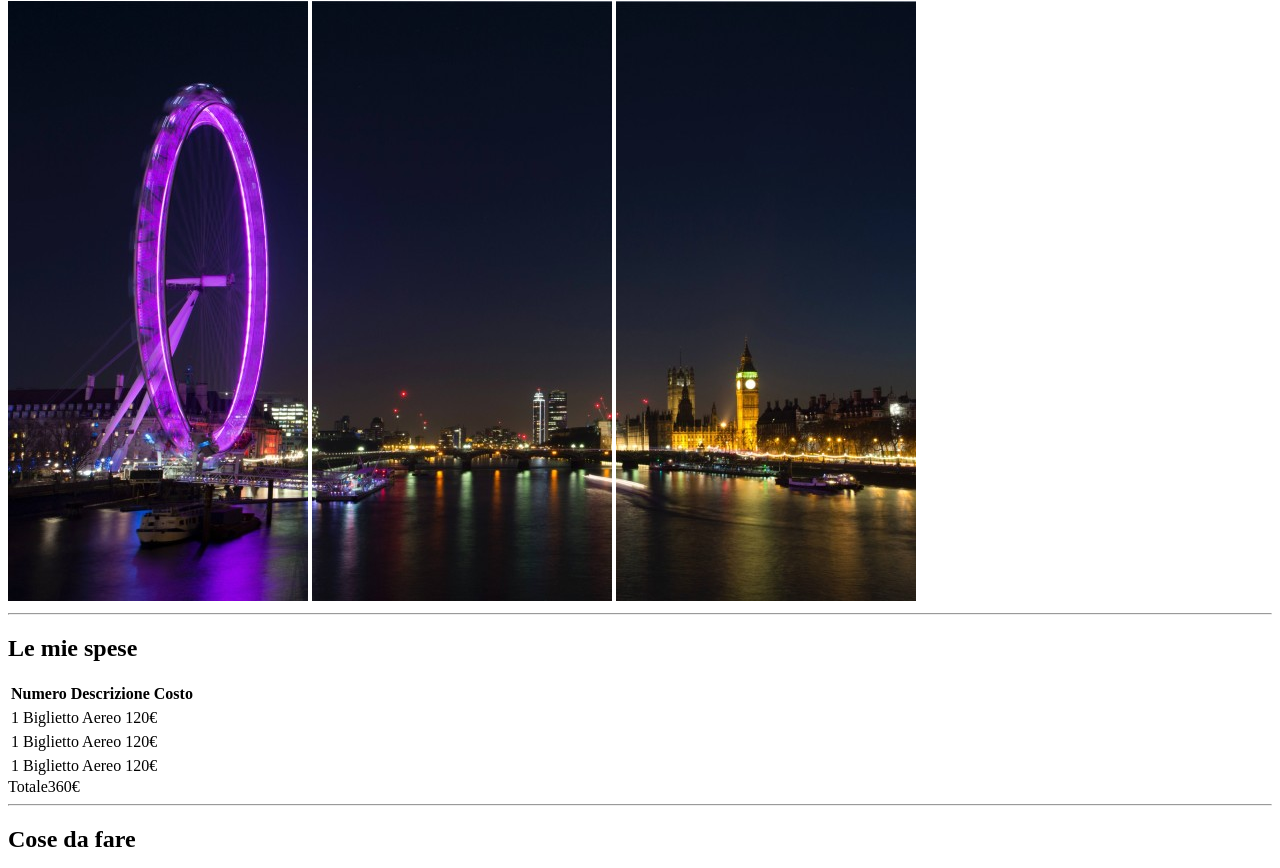
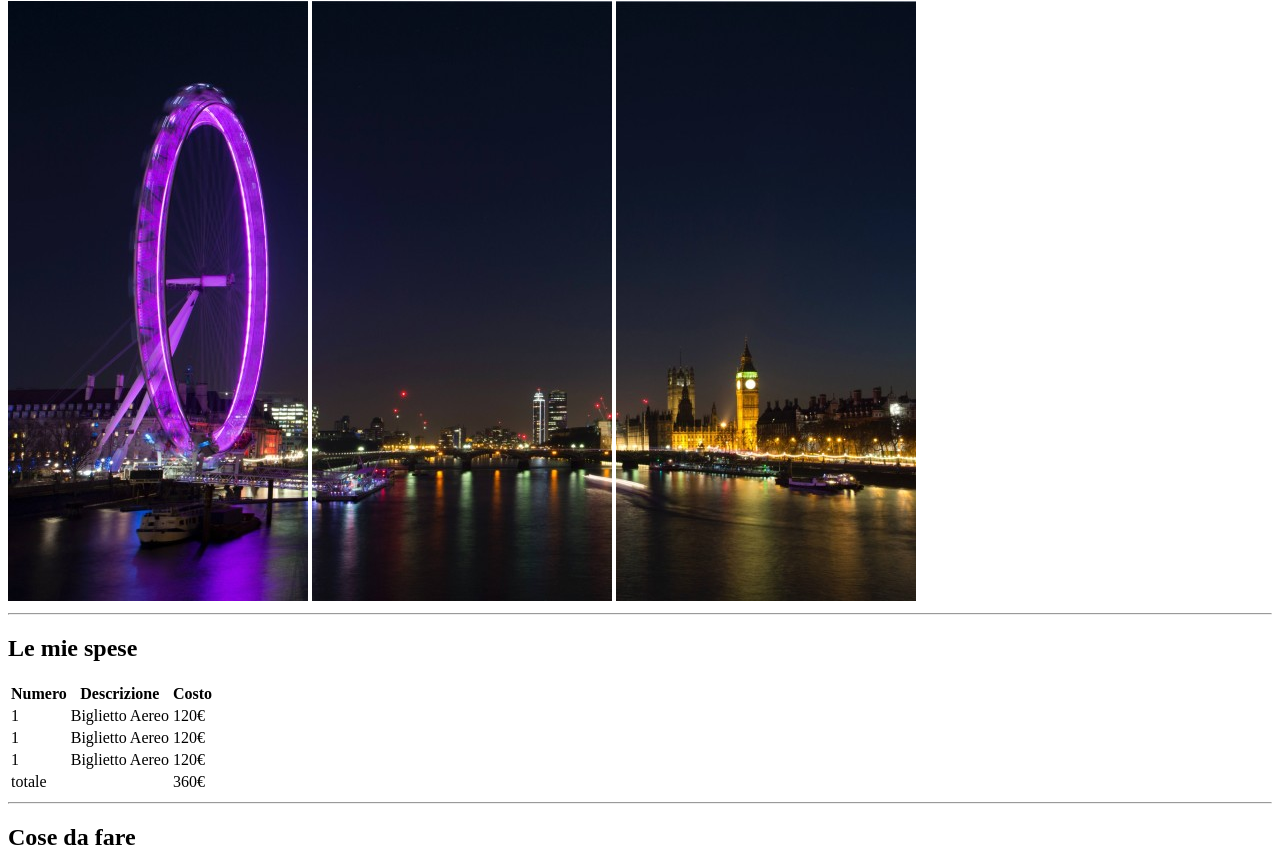
Before and after one commit to AndreaZenz/html-london-trip, a plain HTML site: page index.html in a window 1280 px wide. Shown: the part 79-947 px from the top of the page. Drawn offline with Linux system fonts and the light colour scheme.

Commit message:
table correct

```diff
--- a/index.html
+++ b/index.html
@@ -10,9 +10,9 @@
         <header>
 
             <h1>Il mio viaggio a londra</h1>
-            <img src="img\pexels-bill-emrich-230794-0.jpg" alt="ruota panoramica">
-            <img src="img\pexels-bill-emrich-230794-1.jpg" alt="lodra centrale">
-            <img src="img\pexels-bill-emrich-230794-2.jpg" alt="big ben tower">
+            <img src="img/pexels-bill-emrich-230794-0.jpg" alt="ruota panoramica">
+            <img src="img/pexels-bill-emrich-230794-1.jpg" alt="lodra centrale">
+            <img src="img/pexels-bill-emrich-230794-2.jpg" alt="big ben tower">
             <hr>
 
         </header>
@@ -22,33 +22,41 @@
             <h2>Le mie spese</h2>
             <!-- intestazione tabella -->
             <table>
+                <thead>
+                    <tr>
                         <th>Numero</th>
                         <th>Descrizione</th>
                         <th>Costo</th>
-            </table>
+                    </tr>
+                </thead>
+
                 <!-- contenuto tabella -->
-            <table>
+                <tbody>
+                    <tr>
                         <td>1</td>
                         <td>Biglietto Aereo</td>
                         <td>120€</td>
-            </table>
-
-            <table>
+                    </tr>
+                    <tr>
                         <td>1</td>
                         <td>Biglietto Aereo</td>
                         <td>120€</td>
-            </table>
-
-            <table>
+                    </tr>
+                    <tr>
                         <td>1</td>
                         <td>Biglietto Aereo</td>
                         <td>120€</td>
-            </table>
+                    </tr>
+                </tbody>
 
-            <table>
-                <tfoot>Totale</tfoot>
-                <tr></tr>
-                <tfoot>360€</tfoot>
+                <tfoot>
+                    <tr>
+                        <td colspan="2">totale</td>
+
+                        <td>360&euro;</td>
+                    </tr>
+                </tfoot>
+
             </table>
 
             <hr>
```
Lines whose indentation alone changed are shown as unchanged.
